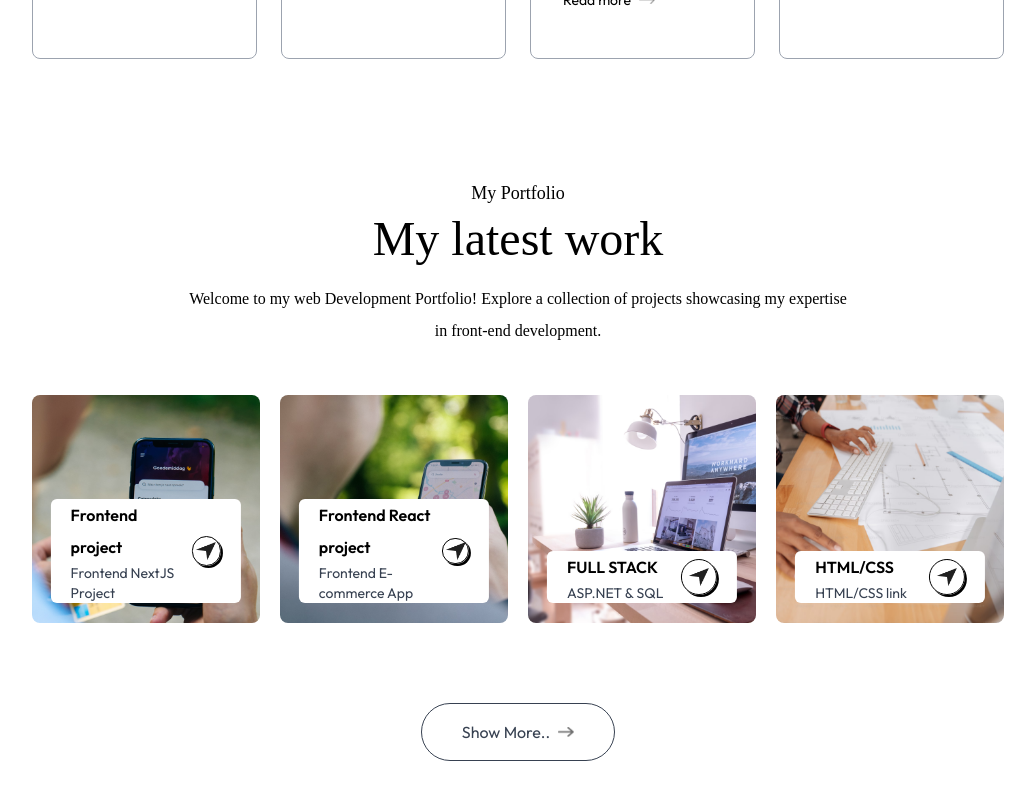
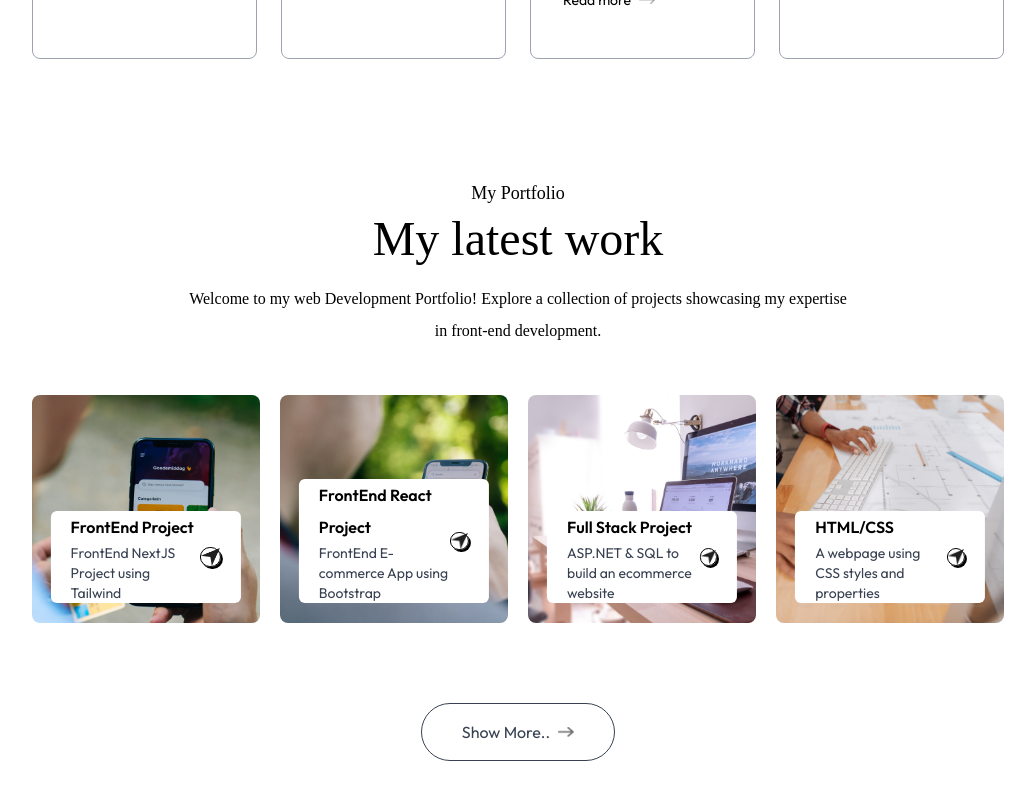
Before and after one commit to SeethalKS/PortfolioWeb, a Next.js app: page / in a window 1280 px wide. Shown: the part 2100-2900 px from the top of the page, without its empty margins (122-1157 px from the left). Built offline with nearby package versions, Linux system fonts and the light colour scheme; a web font is replaced by a local one.

Commit message:
projects link added

```diff
--- a/app/components/About.jsx
+++ b/app/components/About.jsx
@@ -40,8 +40,7 @@ function About({isDarkMode}) {
            transition={{duration:0.6,delay:0.8}}
           className='flex-1'>
 <p className='mb-10 max-w-2xl font-Ovo'>
-  I am an experienced Frontend Developer with over a
-  decade of professional expertise in the field. Throughout my career,
+  I am an experienced Frontend Developer with 5yrs of professional expertise in the field. Throughout my career,
   I have had the privilege of collaborating with
   prestigious organizations,contributing to their success and growth.
 </p>
--- a/app/components/Work.jsx
+++ b/app/components/Work.jsx
@@ -55,7 +55,8 @@ const Work = ({isDarkmode}) => {
                         </div>
                         <div className='border rounded-full border-black w-9 aspect-square flex items-center justify-center shadow-[2px_2px_0_#000]
                         group-hover:bg-lime-300 transition'>
-                            <Image className='w-5' src={assets.send_icon} alt='sendicon'/>
+                          <a href={project.link}> <Image className='w-5' src={assets.send_icon} alt='sendicon'/></a>
+
                         </div>
                          </div>
 
--- a/assets/assets.js
+++ b/assets/assets.js
@@ -86,24 +86,28 @@ export const assets = {
 
 export const workData = [
     {
-        title: 'Frontend project',
-        description: 'Frontend NextJS Project',
+        title: 'FrontEnd Project',
+        description: 'FrontEnd NextJS Project using Tailwind',
         bgImage: '/work-1.png',
+        link: 'https://seethalks-portfolio-web.vercel.app/'
     },
     {
-        title: 'Frontend React project',
-        description: 'Frontend E-commerce App',
+        title: 'FrontEnd React Project',
+        description: 'FrontEnd E-commerce App using Bootstrap',
         bgImage: '/work-2.png',
+         link: 'https://react-e-commerce-app-zeta.vercel.app/'
     },
     {
-        title: 'FULL STACK',
-        description: 'ASP.NET & SQL',
+        title: 'Full Stack Project',
+        description: 'ASP.NET & SQL to build an ecommerce website',
         bgImage: '/work-3.png',
+        link: 'https://github.com/SeethalKS/skinet7'
     },
     {
         title: 'HTML/CSS',
-        description: 'HTML/CSS link',
+        description: 'A webpage using CSS styles and properties',
         bgImage: '/work-4.png',
+        link: 'https://62f7e3309c5def50b9d877cf--musical-klepon-1e09c0.netlify.app/'
     },
 ]
 
```
